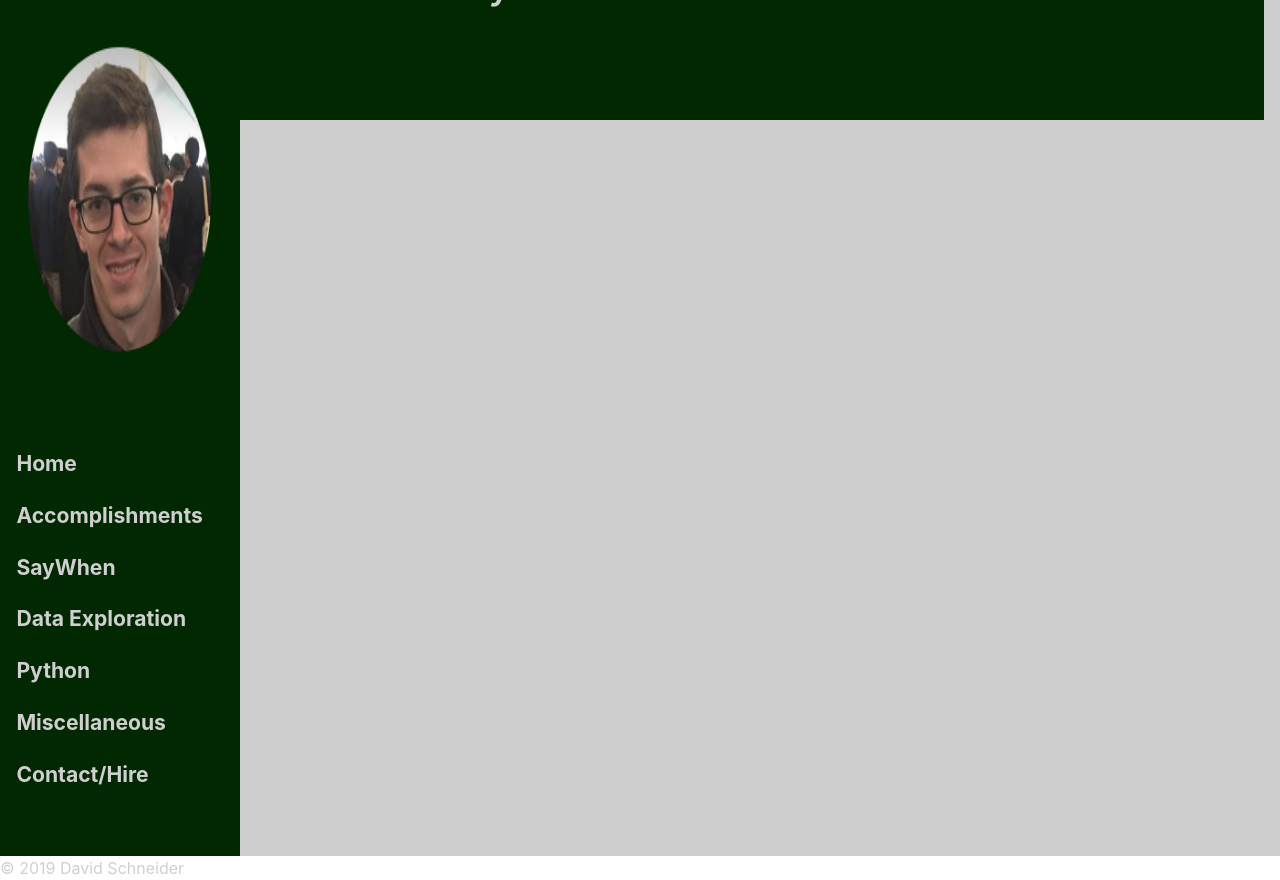
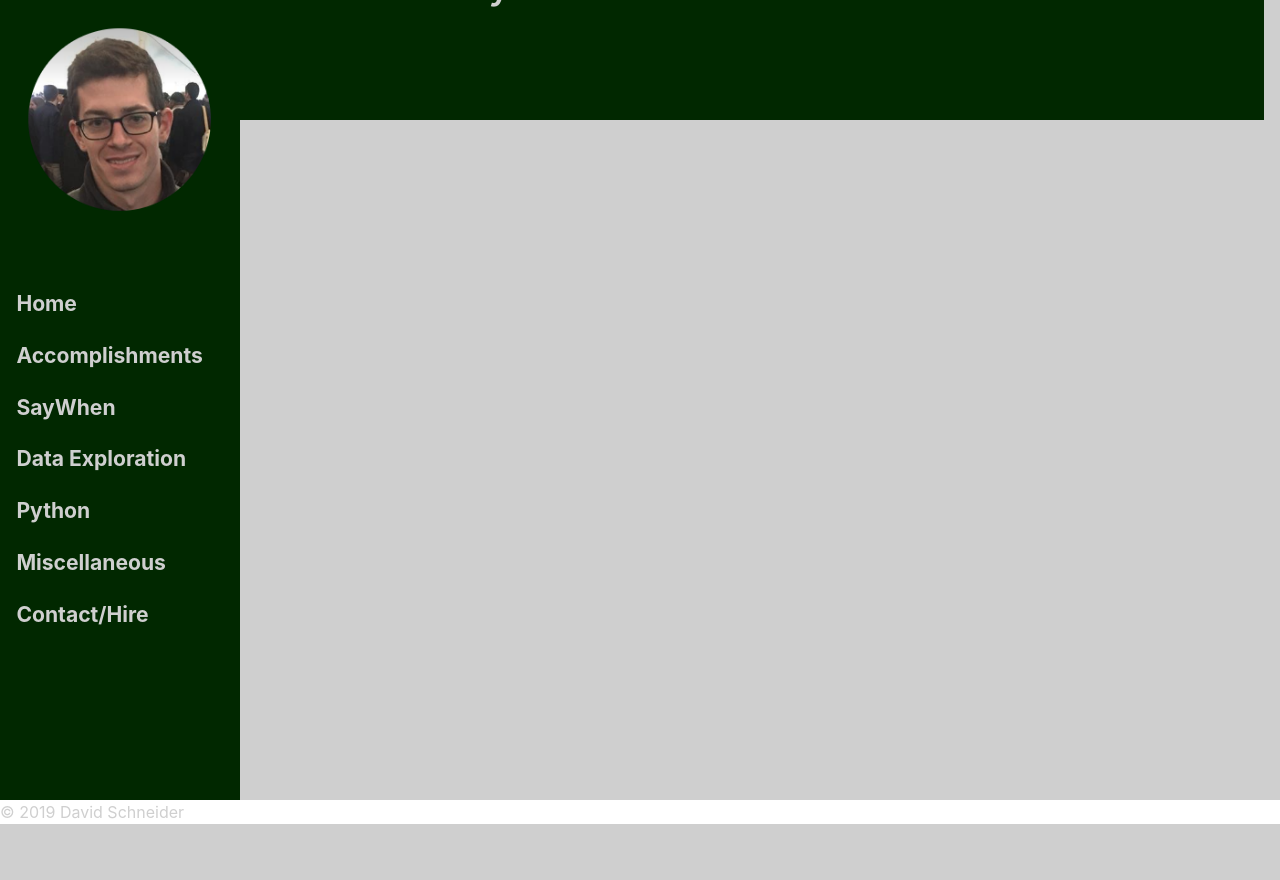
Before and after one commit to davidschneider04/PersonalSite, a Django app: page /davesdatadepot/ in a window 1280 px wide. After the commit the page ends 824 px from the top, so only its background shows below. Run offline with Django 3.2, Linux system fonts and the light colour scheme; some libraries are stand-ins or nearby versions.

Commit message:
still working on sidebar

```diff
--- a/dsp/templates/dsp/base.html
+++ b/dsp/templates/dsp/base.html
@@ -9,7 +9,7 @@
 {% load staticfiles %}
 
 <html lang="en">
-  <link rel="stylesheet" href="{% static 'CSS/style18.css' %}" />
+  <link rel="stylesheet" href="{% static 'CSS/style19.css' %}" />
   <link rel="icon" href="{% static 'img/favicon.ico' %}"/>
 
   <head>
@@ -30,11 +30,11 @@
 
   <body>
     <div class="wrapper">
-      <!-- Sidebar -->
+      <!-- Side/bottom bar depending on screen width-->
       {% block sidebar %}
         <nav class="sidebar">
-          <div class="sidebar sidebar-header">
-            <img class="sidebar sidebarimage" src="{% static 'img/me.png' %}" border="0" alt=ImageOfDavid >
+          <div>
+            <img class="sidebarimage" src="{% static 'img/me.png' %}" border="0" alt=ImageOfDavid >
           </div>
           <ul class="list-unstyled components" style="list-style-type:none">
               <li><a href="/">Home</a></li>
--- /dev/null
+++ b/dsprojects/static/CSS/style19.css
@@ -0,0 +1,165 @@
+@import "https://fonts.googleapis.com/css?family=Poppins:300,400,500,600,700";
+/*Sass mixins*/
+/*CONSTANTS*/
+/*sizes*/
+/*colors*/
+/*TAGS*/
+* {
+  margin: 0;
+  padding: 0;
+  box-sizing: border-box;
+}
+
+/*CLASSES*/
+.container {
+  display: grid;
+  height: 100vh;
+  width: 100vw;
+  grid-template: 15vh 10vh 10vh 30vh 10vh 1fr/10vw 15vw 15vw 1fr;
+  padding-right: 0;
+  padding-left: 0;
+  margin-right: auto;
+  margin-left: 0;
+}
+
+.wrapper {
+  display: flex;
+  align-items: stretch;
+  background-color: #CFCFCF;
+  min-width: 100vw;
+}
+
+.header {
+  display: table-cell;
+  vertical-align: bottom;
+  align-self: end;
+  padding-bottom: 1vw;
+  text-indent: 5vw;
+  white-space: nowrap;
+  grid-area: 1/1/1/span 5;
+  width: 100vw;
+  height: 20vh;
+  font-size: 6.5vw;
+  font-weight: bold;
+  color: #CFCFCF;
+  background-color: #012800;
+}
+@media (min-width: 576px) {
+  .header {
+    width: 80vw;
+  }
+}
+@media (min-width: 992px) {
+  .header {
+    font-size: 65px;
+    width: 80vw;
+  }
+}
+
+/*Sidebar*/
+.sidebar {
+  display: none;
+}
+.sidebar.active {
+  margin-left: -250px;
+}
+@media (min-width: 576px) {
+  .sidebar {
+    display: flex;
+    background: #012800;
+    color: #fff;
+    transition: all 0.3s;
+    min-width: 20vw;
+    max-width: 20vw;
+    min-height: 50vh;
+    flex-direction: column;
+    position: relative;
+    z-index: 0;
+  }
+  .sidebar .sidebarimage {
+    width: 100%;
+    height: auto;
+    max-width: 50vw;
+    position: relative;
+    float: left;
+  }
+  .sidebar ul li a {
+    font-weight: bold;
+    color: #CFCFCF;
+    padding: 10px;
+    font-size: 1.1em;
+    display: block;
+  }
+  .sidebar ul li a:hover {
+    color: #fff;
+    background: #024e00;
+  }
+  .sidebar ul.components {
+    padding: 3vw 0;
+    border-bottom: 1px solid #012800;
+    text-indent: 0.5vw;
+    font-size: 1.5vw;
+  }
+}
+@media (min-width: 1200px) {
+  .sidebar {
+    min-width: 240px;
+    max-width: 240px;
+  }
+}
+
+/*Bottom Bar (narrow screens)*/
+.bottombar {
+  background: #012800;
+  color: #fff;
+  transition: all 0.3s;
+  display: flex;
+  flex-direction: column-reverse;
+  min-width: 100%;
+  max-height: 15vh;
+  position: fixed;
+  bottom: 0;
+}
+@media (min-width: 576px) {
+  .bottombar {
+    display: none;
+  }
+}
+
+.bottombarcol {
+  text-align: center;
+  line-height: 15vh;
+  background: #012800;
+  padding: 0;
+}
+@media (min-width: 576px) {
+  .bottombarcol {
+    display: none;
+  }
+}
+.bottombarcol a {
+  font-weight: bold;
+  color: #CFCFCF;
+  text-align: center;
+  line-height: 15vh;
+  width: 100%;
+}
+
+button.btn.btn_bottombar {
+  width: 100%;
+  height: 100%;
+  padding: 0;
+  background-color: #012800;
+  color: #CFCFCF;
+}
+button.btn.btn_bottombar:hover {
+  background-color: #024e00;
+  color: #fff;
+}
+
+.footerclass {
+  color: #CFCFCF;
+  font-size: 2vh;
+}
+
+/*# sourceMappingURL=style19.css.map */
--- a/dsprojects/static/Sass/style.scss
+++ b/dsprojects/static/Sass/style.scss
@@ -91,12 +91,6 @@ $lightgray:#CFCFCF;
         margin-left: -250px;
     }
     @include media-breakpoint-up(sm) {
-        & .sidebar-header {
-            background: $forestgreen;
-            text-indent: 1vw;
-            min-height: $banner_height;
-            font-size:2.5vw
-        }
         & .sidebarimage {
             width: 100%;
             height: auto;
```
Also changed, not shown: 1 other file.
